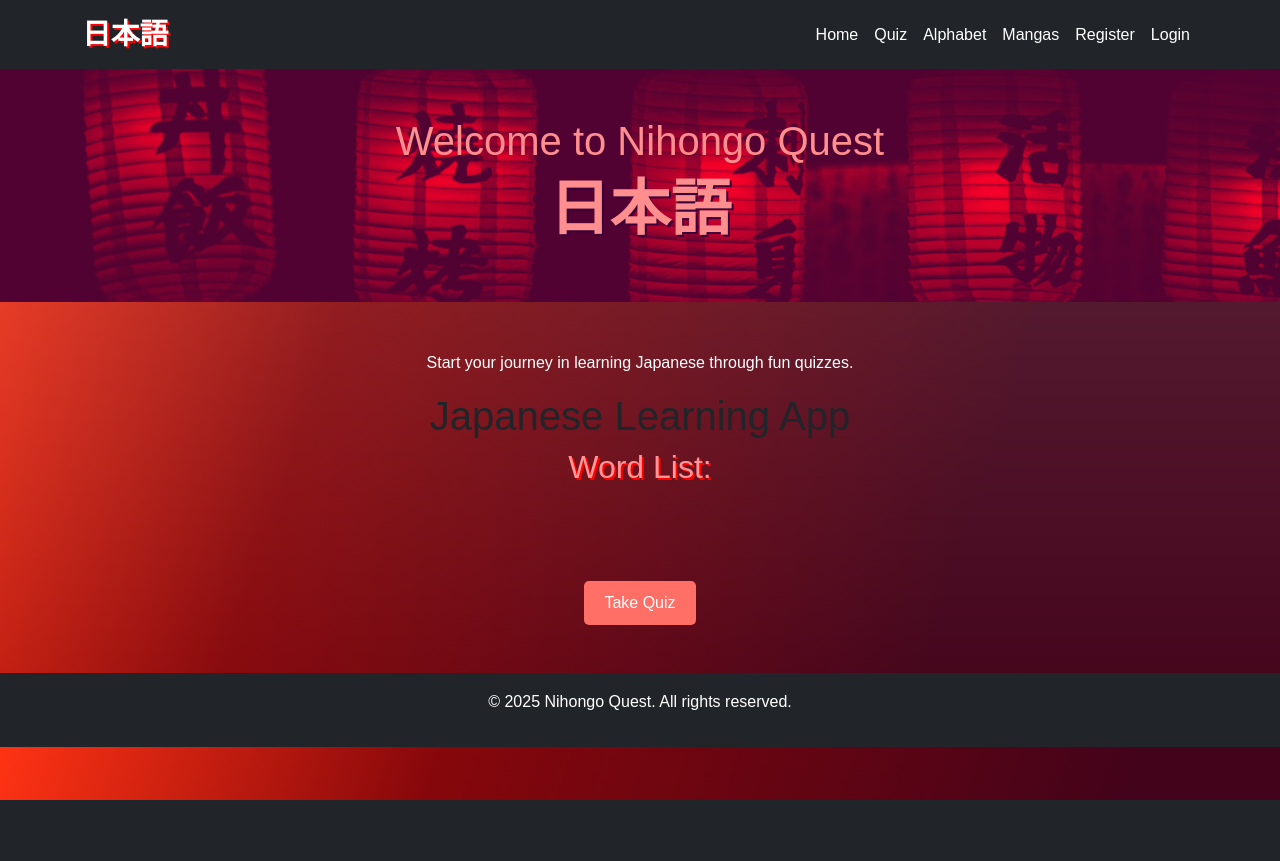
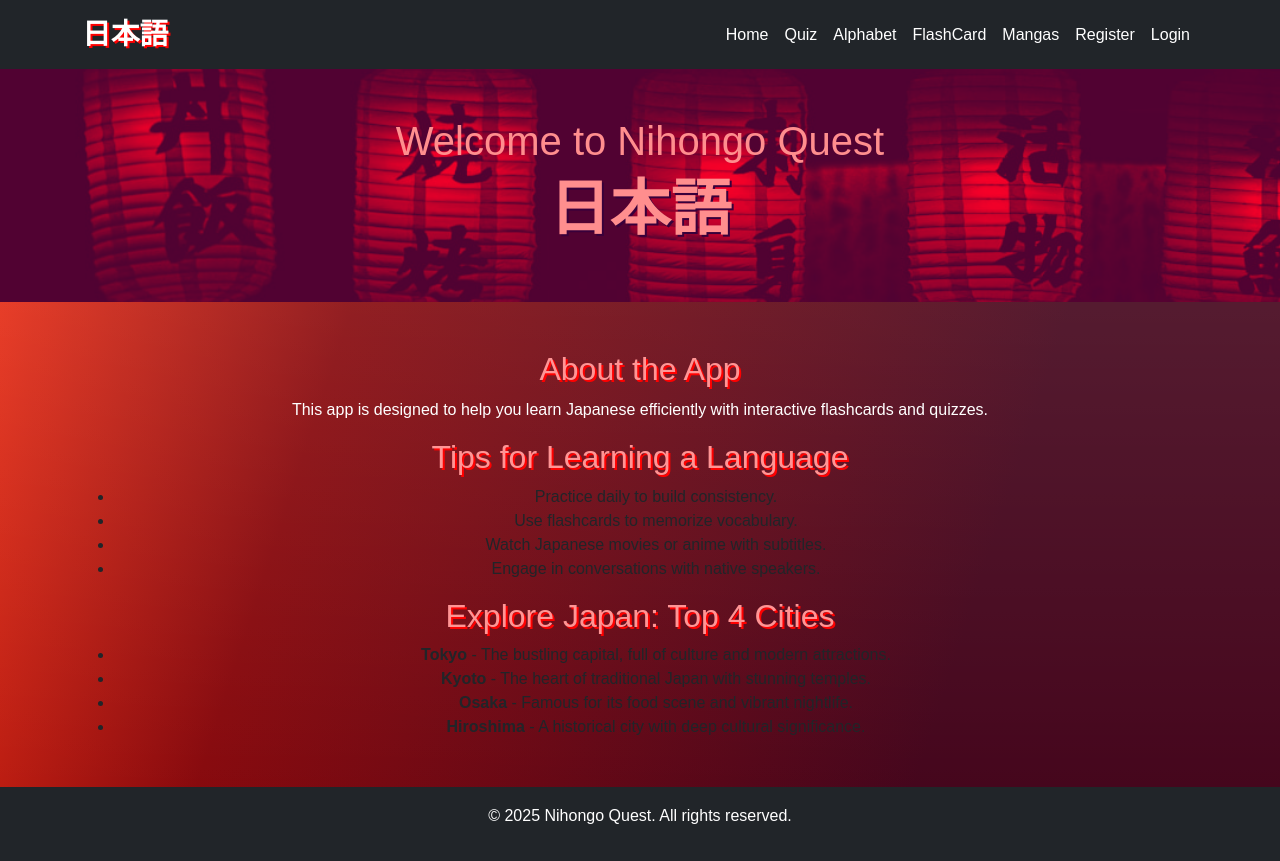
Before and after one commit to ToniEstarlich/Nihongo-Quest, a Flask app: page / in a window 1280 px wide. Before the commit the page ends 800 px from the top, so only its background shows below. Run offline with Flask 3, Linux system fonts and the light colour scheme; data that the repository does not hold is empty; some libraries are stand-ins or nearby versions.

Commit message:
add the flashcard.html, and new index.html

```diff
--- a/app.py
+++ b/app.py
@@ -4,12 +4,11 @@ from routes.manga_routes import manga_routes
 from flask_wtf.csrf import CSRFProtect
 from flask_wtf.csrf import generate_csrf
 from config import Config
-from extensions import db, login_manager, migrate  # Import db and other extensions
-from flask_login import  login_user, logout_user, login_required
-from models.user import User  # Import User model
-from models.word import Word  # Import Word model
-from forms import LoginForm # Assuming the loginForm is in forms.py file
- # Import the blueprint
+from extensions import db, login_manager, migrate
+from flask_login import login_user, logout_user, login_required
+from models.user import User
+from models.word import Word
+from forms import LoginForm
 import requests
 
 app = Flask(__name__)
@@ -34,38 +33,32 @@ login_manager.login_view = "login"
 def load_user(user_id):
     return db.session.get(User, int(user_id))
 
+# Updated index route
 @app.route("/")
 def index():
+    return render_template("index.html")
+
+# New flashcards route
+@app.route("/flashcards")
+def flashcards():
     words = Word.query.all()
-    return render_template("index.html", words=words)
+    return render_template("flashcards.html", words=words)
 
-# Quiz
+# Quiz flashcards
 @app.route("/quiz", methods=["GET", "POST"])
 @login_required
 def quiz():
-    card_id = request.args.get('card_id', 1, type=int)  # Default to 1 if no card_id is given
+    card_id = request.args.get('card_id', 1, type=int)
     words = Word.query.all()
-
-    # Select the words for the chosen card (groups of 5 words)
     start_index = (card_id - 1) * 5
     selected_words = words[start_index:start_index + 5]
     feedback = {}
 
     if request.method == "POST":
-        correct_answers = 0
-        total_questions = 0
-        answers = {}
-
-        for word in selected_words:
-            answer_key = f"answer_{word.id}"
-            user_answer = request.form.get(answer_key, "").strip()
-            correct_answer = word.english.strip()
-
-            if user_answer.lower() == correct_answer.lower():
-                correct_answers += 1
-
-            total_questions += 1
-            answers[word.id] = user_answer
+        correct_answers = sum(
+            1 for word in selected_words if request.form.get(f"answer_{word.id}", "").strip().lower() == word.english.strip().lower()
+        )
+        total_questions = len(selected_words)
 
         if correct_answers == total_questions:
             flash("Perfect score! All answers are correct. 🎉", "success")
@@ -74,11 +67,9 @@ def quiz():
         else:
             flash("No correct answers. Keep practicing! 💪", "danger")
 
-        return redirect(url_for("index"))
+        return redirect(url_for("flashcards"))
 
     return render_template("quiz.html", selected_words=selected_words, card_id=card_id, feedback=feedback)
-
-
 
 # Register
 @app.route("/register", methods=["GET", "POST"])
@@ -86,14 +77,13 @@ def register():
     if request.method == "POST":
         username = request.form["username"]
         password = request.form["password"]
-        email = request.form["email"] # get the email from the form
+        email = request.form["email"]
 
-        existing_user = User.query.filter_by(username=username).first()
-        if existing_user:
+        if User.query.filter_by(username=username).first():
             flash("Username already exists!", "danger")
             return redirect(url_for("register"))
 
-        new_user = User(username=username, email=email) # Store Email
+        new_user = User(username=username, email=email)
         new_user.set_password(password)
         db.session.add(new_user)
         db.session.commit()
@@ -105,7 +95,7 @@ def register():
 # Login
 @app.route("/login", methods=["GET", "POST"])
 def login():
-    form = LoginForm() # Initialize  the form
+    form = LoginForm()
 
     if request.method == "POST":
         username = request.form["username"]
@@ -115,8 +105,7 @@ def login():
         if user and user.check_password(password):
             login_user(user)
             flash("Login successful!", "success")
-            next_page = request.args.get('next') # Redirect after login, if provided
-            return redirect(next_page or url_for("index"))
+            return redirect(request.args.get('next') or url_for("index"))
         else:
             flash("Invalid username or password", "danger")
 
@@ -129,7 +118,5 @@ def logout():
     flash("Logged out!", "info")
     return redirect(url_for("index"))
 
-
-
 if __name__ == "__main__":
-     app.run(debug=True)
+    app.run(debug=True)
--- a/templates/base.html
+++ b/templates/base.html
@@ -27,6 +27,7 @@
                     <li class="nav-item"><a class="nav-link text-white" href="{{ url_for('index') }}">Home</a></li>
                     <li class="nav-item"><a class="nav-link text-white" href="{{ url_for('quiz') }}">Quiz</a></li>
                     <li class="nav-item"><a class="nav-link text-white" href="{{ url_for('alphabet.alphabet') }}" >Alphabet</a></li>
+                    <li class="nav-item"><a class="nav-link text-white" href="{{ url_for('flashcards') }}">FlashCard</a></li>
                     <li class="nav-item"><a class="nav-link text-white" href="{{ url_for('manga_routes.manga') }}">Mangas</a></li>
                     <li class="nav-item"><a class="nav-link text-white" href="{{ url_for('register') }}">Register</a></li>
                     <li class="nav-item"><a class="nav-link text-white" href="{{ url_for('login') }}">Login</a></li>
--- a/templates/index.html
+++ b/templates/index.html
@@ -12,42 +12,30 @@
     {% block title %}Home - Nihongo Quest{% endblock %}
 
     {% block content %}
+    <section id="about">
+        <h2>About the App</h2>
+        <p>This app is designed to help you learn Japanese efficiently with interactive flashcards and quizzes.</p>
+    </section>
 
-    <p>Start your journey in learning Japanese through fun quizzes.</p>
-    <h1>Japanese Learning App</h1>
+    <section id="tips">
+        <h2>Tips for Learning a Language</h2>
+        <ul>
+            <li>Practice daily to build consistency.</li>
+            <li>Use flashcards to memorize vocabulary.</li>
+            <li>Watch Japanese movies or anime with subtitles.</li>
+            <li>Engage in conversations with native speakers.</li>
+        </ul>
+    </section>
 
-    <!-- Flash Messages -->
-    {% with messages = get_flashed_messages(with_categories=true) %}
-        {% if messages %}
-            <ul class="flashes">
-            {% for category, message in messages %}
-                <li class="flash {{ category }}">{{ message }}</li>
-            {% endfor %}
-            </ul>
-        {% endif %}
-    {% endwith %}
-
-    <h2>Word List:</h2>
-    <div class="flashcards-container">
-        {% for i in range(0, words|length, 5) %}
-            <div class="flashcard">
-                <h3>Card {{ loop.index }}</h3>
-                <ul>
-                    {% for word in words[i:i+5] %}
-                        <li>
-                            <h6>{{ word.japanese }} - {{ word.english }}
-                            {% if word.pronunciation %}
-                                <br> {{ word.pronunciation }}</h6>
-                            {% endif %}
-                        </li>
-                    {% endfor %}
-                </ul>
-                <a href="{{ url_for('quiz', card_id=loop.index) }}" class="quiz-btn">Start Quiz</a>
-            </div>
-        {% endfor %}
-    </div>
-
-    <a href="/quiz" class="quiz-btn">Take Quiz</a>
+    <section id="travel">
+        <h2>Explore Japan: Top 4 Cities</h2>
+        <ul>
+            <li><strong>Tokyo</strong> - The bustling capital, full of culture and modern attractions.</li>
+            <li><strong>Kyoto</strong> - The heart of traditional Japan with stunning temples.</li>
+            <li><strong>Osaka</strong> - Famous for its food scene and vibrant nightlife.</li>
+            <li><strong>Hiroshima</strong> - A historical city with deep cultural significance.</li>
+        </ul>
+    </section>
     {% endblock %}
 </body>
 </html>
```
Also changed, not shown: templates/error.html (added, +14 -0 lines), templates/flashcards.html (added, +53 -0 lines), README.md.
